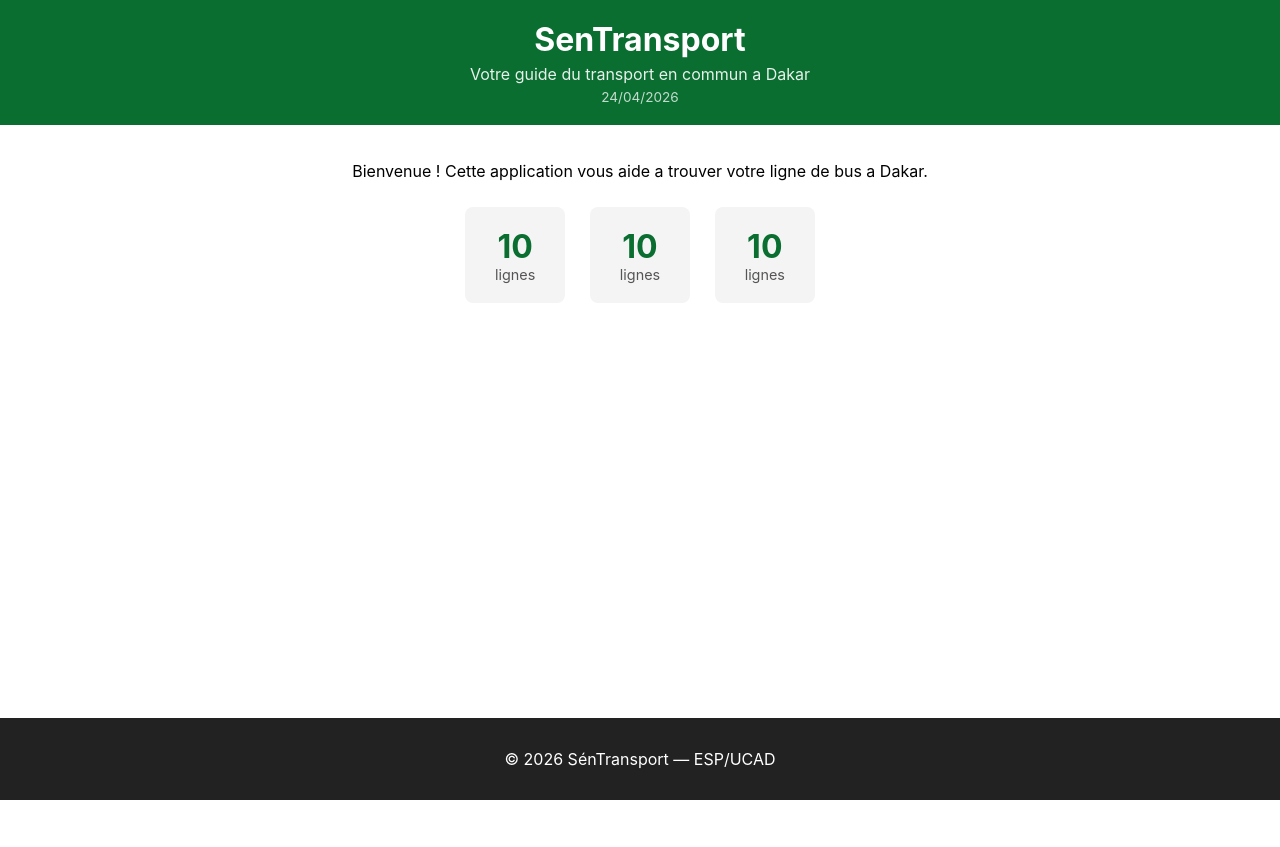
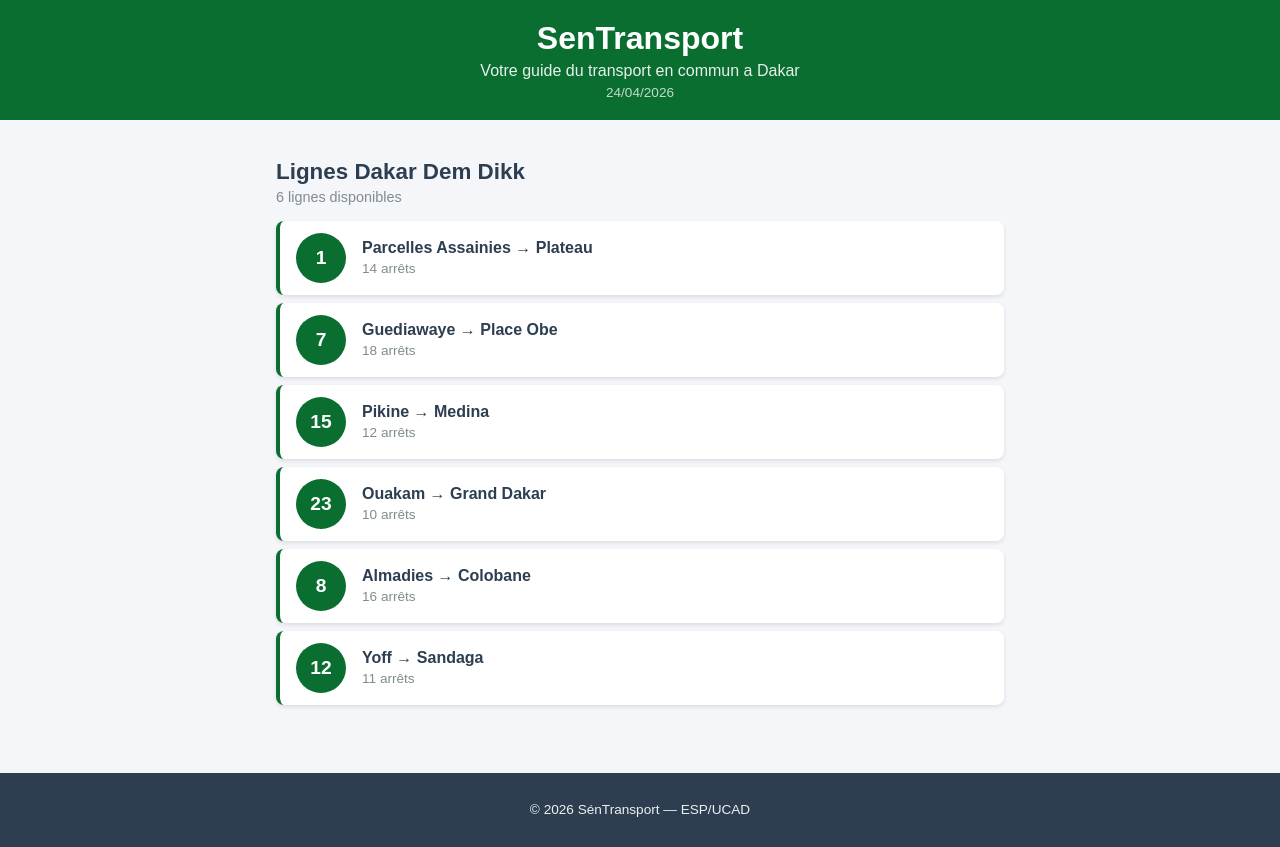
Before and after one commit to ssDoesCode/sentransport, a React (Create React App) app: page / in a window 1280 px wide. Before the commit the page ends 800 px from the top, so only its background shows below. Built offline with nearby package versions, Linux system fonts and the light colour scheme.

Commit message:
Lab 2 : composants statiques LigneBus et ListeLignes

```diff
--- a/src/App.css
+++ b/src/App.css
@@ -1,50 +1,22 @@
 .App {
-  text-align: center;
-}
-
-.App-logo {
-  height: 40vmin;
-  pointer-events: none;
-}
-
-@media (prefers-reduced-motion: no-preference) {
-  .App-logo {
-    animation: App-logo-spin infinite 20s linear;
-  }
-}
-
-.App-header {
-  background-color: #282c34;
+  font-family: Arial, sans-serif;
   min-height: 100vh;
+  background-color: #f5f6fa;
   display: flex;
   flex-direction: column;
-  align-items: center;
-  justify-content: center;
-  font-size: calc(10px + 2vmin);
-  color: white;
-}
-
-.App-link {
-  color: #61dafb;
-}
-
-@keyframes App-logo-spin {
-  from {
-    transform: rotate(0deg);
-  }
-  to {
-    transform: rotate(360deg);
-  }
-}
-.App {
-  display: flex;
-  flex-direction: column;
-  min-height: 100vh;
 }
 
 .contenu {
-  flex: 1;
   padding: 20px;
   max-width: 800px;
   margin: 0 auto;
+  width: 100%;
+  box-sizing: border-box;
+  flex: 1;
 }
+
+@media (max-width: 600px) {
+  .contenu {
+    padding: 12px;
+  }
+}
--- a/src/App.js
+++ b/src/App.js
@@ -1,21 +1,23 @@
 import './App.css';
 import Header from './Header';
+import ListeLignes from './ListeLignes';
 import Footer from './Footer';
-import Statistique from './Statistique';
 
 function App() {
+  const lignes = [
+    { id: 1, numero: "1", depart: "Parcelles Assainies", arrivee: "Plateau", arrets: 14 },
+    { id: 2, numero: "7", depart: "Guediawaye", arrivee: "Place Obe", arrets: 18 },
+    { id: 3, numero: "15", depart: "Pikine", arrivee: "Medina", arrets: 12 },
+    { id: 4, numero: "23", depart: "Ouakam", arrivee: "Grand Dakar", arrets: 10 },
+    { id: 5, numero: "8", depart: "Almadies", arrivee: "Colobane", arrets: 16 },
+    { id: 6, numero: "12", depart: "Yoff", arrivee: "Sandaga", arrets: 11 },
+  ];
+
   return (
     <div className="App">
       <Header />
       <main className="contenu">
-        <p>Bienvenue ! Cette application vous aide a trouver
-        votre ligne de bus a Dakar.</p>
-
-        <div className="stats-container">
-          <Statistique />  {/* affiche "10 lignes" */}
-          <Statistique />  {/* affiche "10 lignes" */}
-          <Statistique />  {/* affiche "10 lignes" */}
-        </div>
+        <ListeLignes lignes={lignes} />
       </main>
       <Footer />
     </div>
--- a/src/Footer.css
+++ b/src/Footer.css
@@ -1,7 +1,8 @@
 .footer {
-  background-color: #222;
-  color: white;
+  background-color: #2c3e50;
+  color: #ecf0f1;
   text-align: center;
-  padding: 15px;
-  margin-top: auto;
+  padding: 16px;
+  margin-top: 40px;
+  font-size: 0.85rem;
 }
--- a/src/Footer.js
+++ b/src/Footer.js
@@ -3,7 +3,7 @@
 function Footer() {
   return (
     <footer className="footer">
-      <p>© 2026 SénTransport — ESP/UCAD</p>
+      <p>&copy; 2026 SénTransport &mdash; ESP/UCAD</p>
     </footer>
   );
 }
--- /dev/null
+++ b/src/LigneBus.css
@@ -0,0 +1,49 @@
+.ligne-bus {
+  display: flex;
+  align-items: center;
+  padding: 12px 16px;
+  margin: 8px 0;
+  background-color: #ffffff;
+  border-radius: 8px;
+  border-left: 4px solid #0a6e31;
+  box-shadow: 0 2px 4px rgba(0, 0, 0, 0.1);
+  cursor: pointer;
+  transition: transform 0.2s, box-shadow 0.2s;
+}
+
+.ligne-bus:hover {
+  transform: translateX(4px);
+  box-shadow: 0 4px 8px rgba(0, 0, 0, 0.15);
+}
+
+.ligne-numero {
+  background-color: #0a6e31;
+  color: white;
+  font-weight: bold;
+  font-size: 1.2rem;
+  width: 50px;
+  height: 50px;
+  border-radius: 50%;
+  display: flex;
+  align-items: center;
+  justify-content: center;
+  margin-right: 16px;
+  flex-shrink: 0;
+}
+
+.ligne-info {
+  display: flex;
+  flex-direction: column;
+}
+
+.ligne-trajet {
+  font-size: 1rem;
+  font-weight: 600;
+  color: #2c3e50;
+}
+
+.ligne-arrets {
+  font-size: 0.85rem;
+  color: #7f8c8d;
+  margin-top: 4px;
+}
--- /dev/null
+++ b/src/LigneBus.js
@@ -0,0 +1,17 @@
+import './LigneBus.css';
+
+function LigneBus({ numero, depart, arrivee, arrets }) {
+  return (
+    <div className="ligne-bus">
+      <div className="ligne-numero">{numero}</div>
+      <div className="ligne-info">
+        <span className="ligne-trajet">
+          {depart} &rarr; {arrivee}
+        </span>
+        <span className="ligne-arrets">{arrets} arrêts</span>
+      </div>
+    </div>
+  );
+}
+
+export default LigneBus;
--- /dev/null
+++ b/src/ListeLignes.css
@@ -0,0 +1,16 @@
+.liste-lignes {
+  padding: 0 16px;
+}
+
+.liste-titre {
+  color: #2c3e50;
+  font-size: 1.4rem;
+  margin-bottom: 4px;
+}
+
+.liste-description {
+  color: #7f8c8d;
+  font-size: 0.9rem;
+  margin-top: 0;
+  margin-bottom: 16px;
+}
--- /dev/null
+++ b/src/ListeLignes.js
@@ -0,0 +1,24 @@
+import LigneBus from './LigneBus';
+import './ListeLignes.css';
+
+function ListeLignes({ lignes }) {
+  return (
+    <div className="liste-lignes">
+      <h2 className="liste-titre">Lignes Dakar Dem Dikk</h2>
+      <p className="liste-description">
+        {lignes.length} lignes disponibles
+      </p>
+      {lignes.map(ligne => (
+        <LigneBus
+          key={ligne.id}
+          numero={ligne.numero}
+          depart={ligne.depart}
+          arrivee={ligne.arrivee}
+          arrets={ligne.arrets}
+        />
+      ))}
+    </div>
+  );
+}
+
+export default ListeLignes;
```
